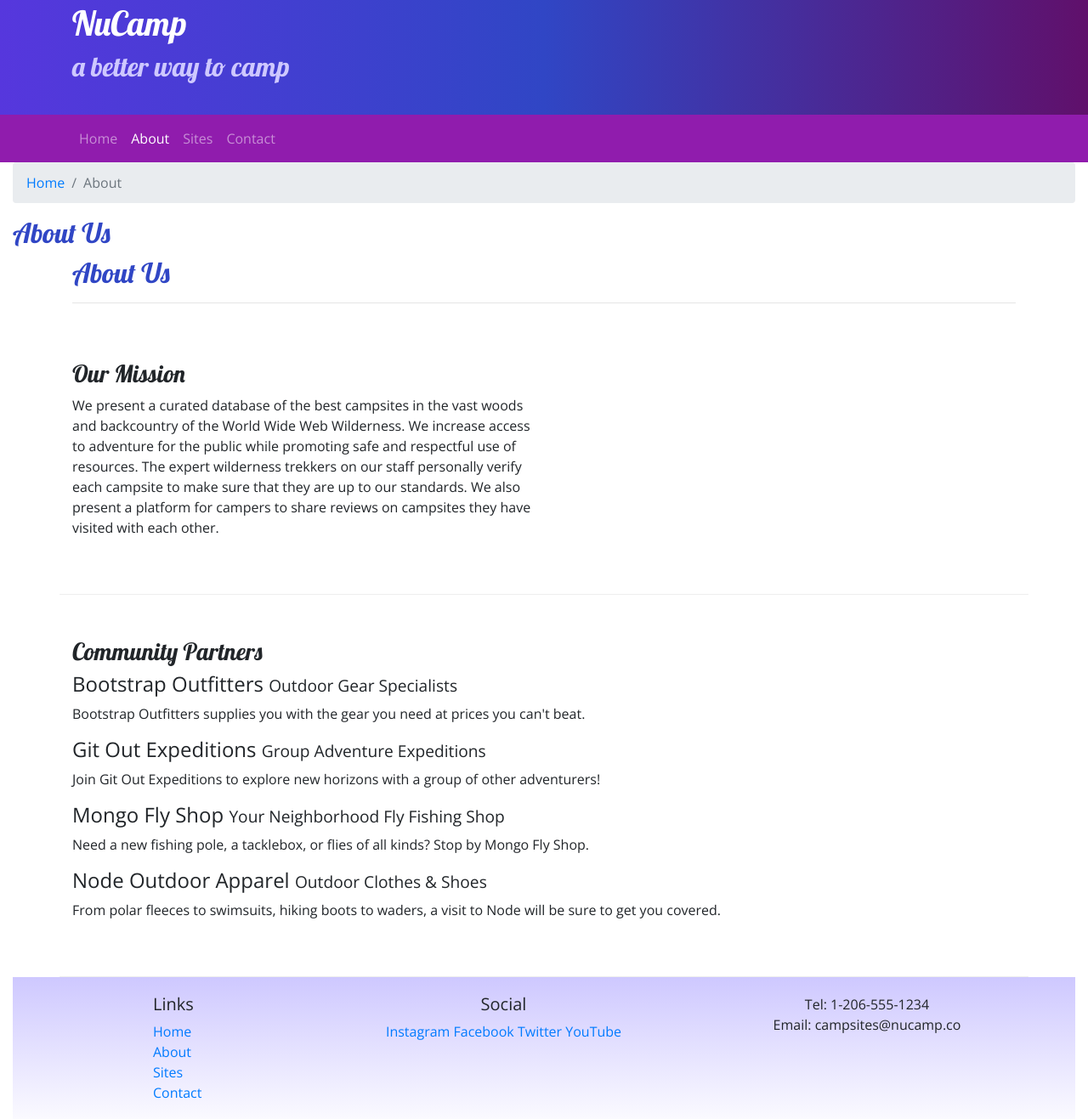
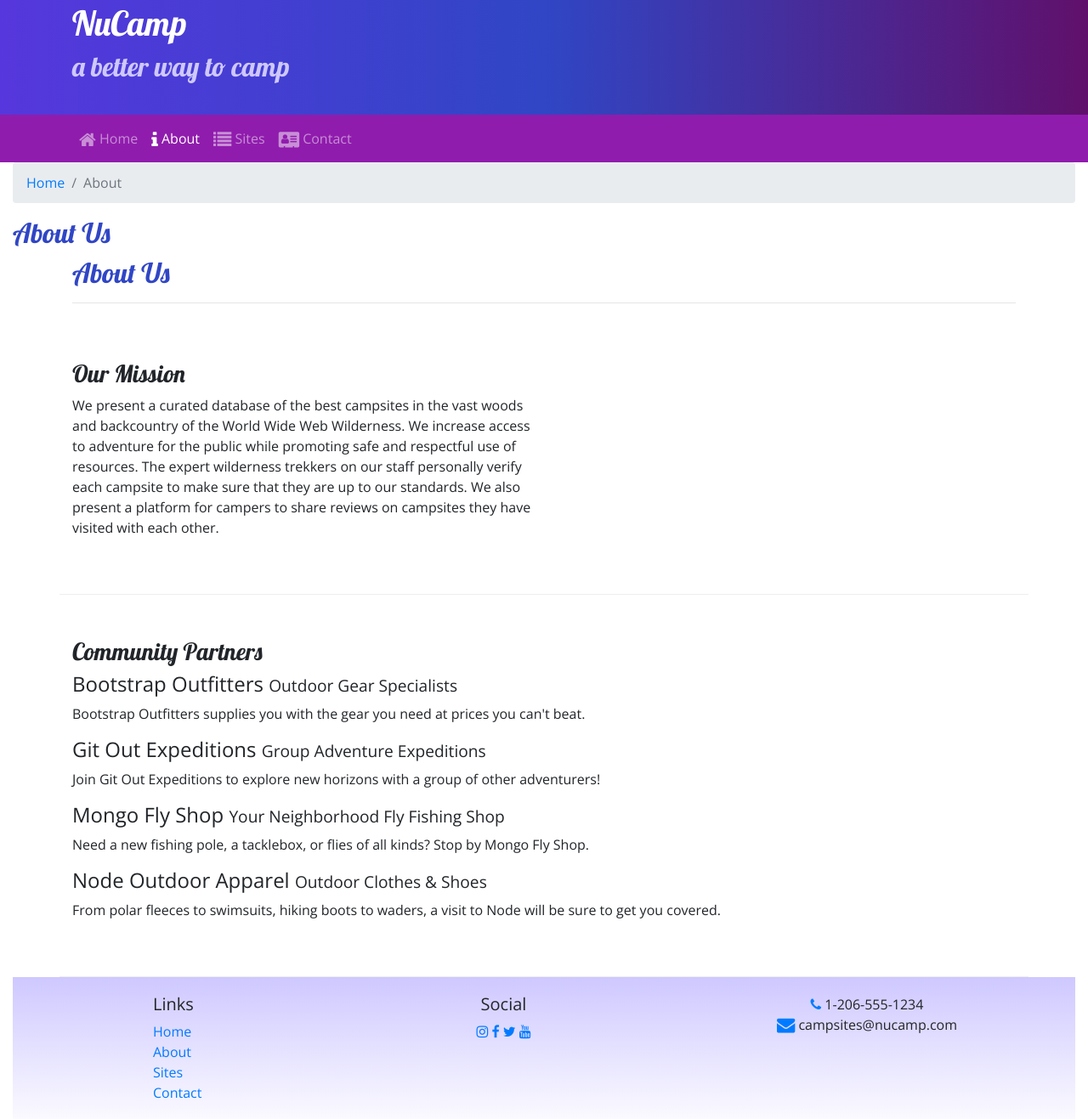
Before and after one commit to juneA624/nucampsite, a website: page aboutus.html in a window 1280 px wide. Shown: the part 27-1344 px from the top of the page at 85% size. Drawn offline with nearby package versions, Linux system fonts and the light colour scheme.

Commit message:
Icon Fonts

```diff
--- a/aboutus.html
+++ b/aboutus.html
@@ -8,6 +8,8 @@
     <!-- Bootstrap CSS -->
     <link rel="stylesheet" href="node_modules/bootstrap/dist/css/bootstrap.min.css" />
     <link rel="stylesheet" href="css/styles.css"/>
+    <link rel="stylesheet" href="node_modules/font-awesome/css/font-awesome.min.css" />
+
     <!--Font styles-->
     <link rel="stylesheet" href="https://fonts.googleapis.com/css?family=Lobster|Open+Sans" />
 
@@ -33,10 +35,12 @@
             </button>
             <div class="collapse navbar-collapse" id="nucampNavbar">
                 <ul class="navbar-nav">
-                    <li class="nav-item"><a class="nav-link" href="index.html">Home</a></li>
-                    <li class="nav-item active"><a class="nav-link" href="#">About</a></li>
-                    <li class="nav-item"><a class="nav-link" href="#">Sites</a></li>
-                    <li class="nav-item"><a class="nav-link" href="#">Contact</a></li>
+                    <ul class="navbar-nav">
+                        <li class="nav-item"><a class="nav-link" href="index.html"><i class="fa fa-home fa-lg"></i> Home</a></li>
+                        <li class="nav-item active"><a class="nav-link" href="#"><i class="fa fa-info fa-lg"></i> About</a></li>
+                        <li class="nav-item"><a class="nav-link" href="#"><i class="fa fa-list fa-lg"></i> Sites</a></li>
+                        <li class="nav-item"><a class="nav-link" href="#"><i class="fa fa-address-card fa-lg"></i> Contact</a></li>
+                    </ul>
                 </ul>
             </div>
         </div>
@@ -94,14 +98,14 @@
                 </div>
                 <div class="col-6 col-sm-5 text-center">
                     <h5>Social</h5>
-                    <a href="http://instagram.com/">Instagram</a>
-                    <a href="http://facebook.com/">Facebook</a>
-                    <a href="http://twitter.com/">Twitter</a>
-                    <a href="http://youtube.com/">YouTube</a>
+                    <a href="http://instagram.com/"><i class="fa fa-instagram"></i></a>
+                    <a href="http://facebook.com/"><i class="fa fa-facebook"></i></a>
+                    <a href="http://twitter.com/"><i class="fa fa-twitter"></i></a>
+                    <a href="http://youtube.com/"><i class="fa fa-youtube"></i></a>
                 </div>
                 <div class="col-sm-4 text-center">
-                    Tel: 1-206-555-1234<br />
-                    Email: campsites@nucamp.co
+                    <i class="fa fa-phone fa lg text-primary"></i> 1-206-555-1234<br />
+                    <i class="fa fa-envelope fa-lg text-primary"></i> campsites@nucamp.com
                 </div>
            </div>
         </div>
--- a/package.json
+++ b/package.json
@@ -15,6 +15,7 @@
   },
   "dependencies": {
     "bootstrap": "^4.5.2",
+    "font-awesome": "^4.7.0",
     "jquery": "^3.5.1",
     "popper.js": "^1.16.1"
   }
```
Also changed, not shown: index.html (+12 -10 lines), 1 other file.
